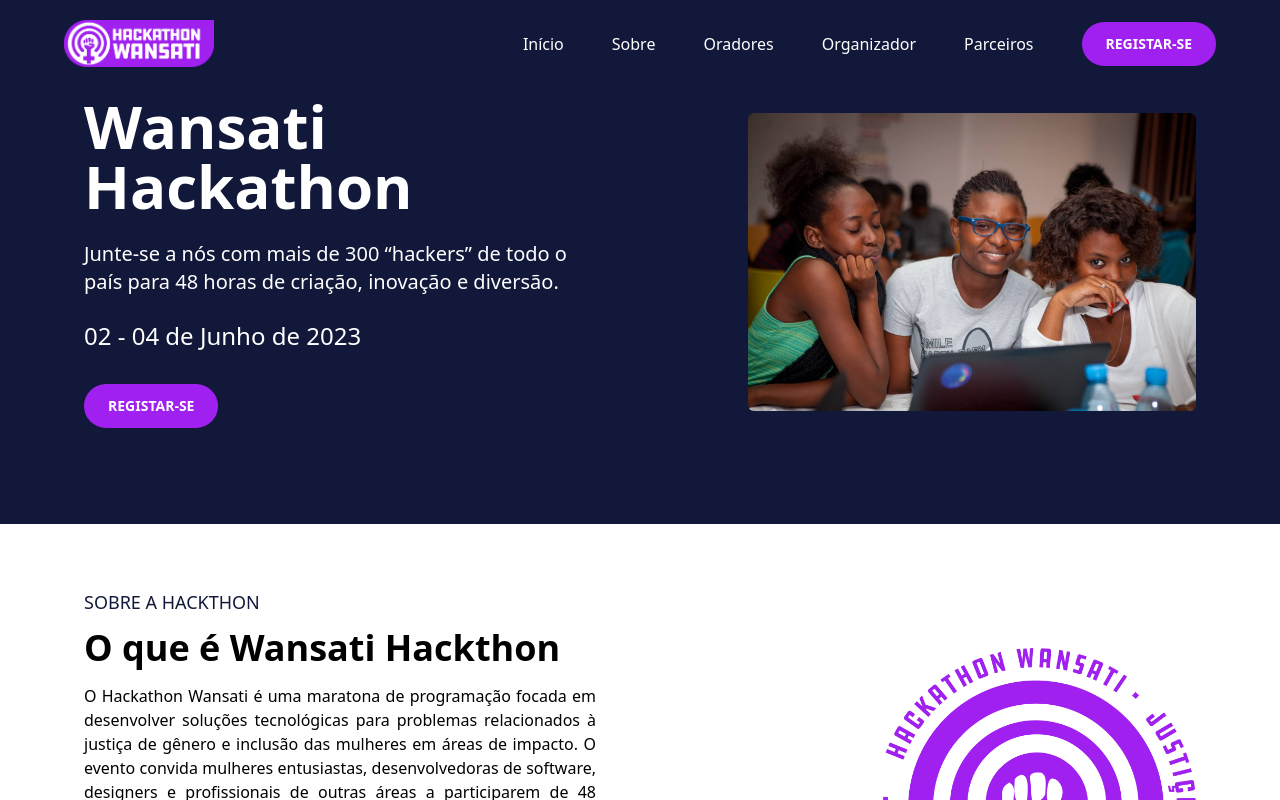
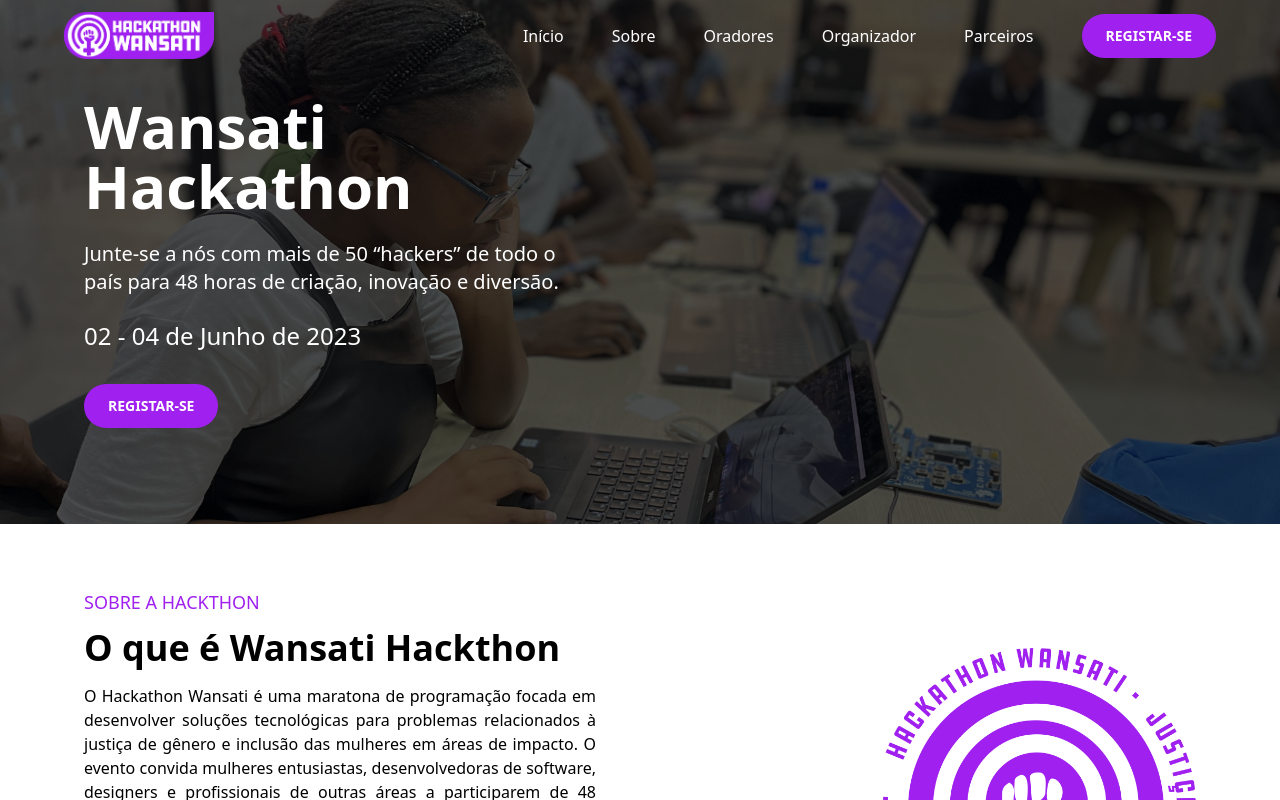
Before and after one commit to rnrnshn/wansati-hackthon, a Next.js app: page / in a window 1280 px wide. Shown: the top 800 px of the page. Built offline with nearby package versions, Linux system fonts and the light colour scheme.

Commit message:
fix: wtf

```diff
--- a/src/app/components/Hero.tsx
+++ b/src/app/components/Hero.tsx
@@ -1,32 +1,34 @@
 import Image from "next/image";
+import Link from "next/link";
 import HeroImage from "../../../public/assets/32954329_2075583172710852_1083557576618016768_n.jpg";
 
 const Hero = () => {
   return (
-    <section className="p-5 py-24 flex justify-between items-center max-w-6xl mx-auto gap-10 max-md:mt-14  max-md:flex-col">
-      <div className="max-w-lg order-2 md:order-1">
+    <section className="p-5 py-24 flex justify-between items-center max-w-6xl mx-auto gap-10 max-md:flex-col">
+      <div className="max-w-lg max-md:mt-8">
         <h1 className="text-6xl text-white font-bold pb-6 max-md:text-3xl max-md:text-center max-md:mb-6 max-md:mt-10">
           Wansati Hackathon
         </h1>
         <p className="text-white text-xl pb-6 max-md:text-center max-md:mb-5">
-          Junte-se a nós com mais de 300 “hackers” de todo o país para 48 horas
+          Junte-se a nós com mais de 50 “hackers” de todo o país para 48 horas
           de criação, inovação e diversão.
         </p>
         <p className="text-white text-2xl pb-8 max-md:text-center max-md:mb-5">02 - 04 de Junho de 2023</p>
 
         <div className="flex max-md:justify-center max-md:mb-20">
-          <a
-            href="#"
+          <Link
+            target="_blank"
+            href="https://bzi34dca96i.typeform.com/to/NUZ0udJj"
             className={`font-bold uppercase text-sm px-6 py-3 rounded-full transition-all duration-700 text-white bg-secondary hover:brightness-75 `}
           >
             REGISTAR-SE
-          </a>
+          </Link>
         </div>
       </div>
 
-      <div className="w-full max-w-md order-1 md:order-2">
+      {/*<div className="w-full max-w-md order-1 md:order-2">
         <Image className="rounded-md" src={HeroImage} alt="wansati" />
-      </div>
+      </div>*/}
     </section>
   );
 }
--- a/src/app/components/Navbar.tsx
+++ b/src/app/components/Navbar.tsx
@@ -48,13 +48,13 @@ const NavBar = () => {
 
   return (
     <nav
-      className={`w-full px-5 transition-colors duration-700 fixed z-10 right-0 left-0 top-0 text-white bg-primary`}
+      className={`w-full px-5 transition-colors duration-700 fixed z-10 right-0 left-0 top-0 text-white ${ scrollY > 200 || navbar ? "bg-primary" : "bg-transparent" }`}
     >
       <div className="max-w-6xl justify-between items-center mx-auto lg:items-center lg:flex">
-        <div className="flex items-center justify-between py-3 lg:py-5 lg:block">
+        <div className="flex items-center justify-between py-3 lg:block">
           <Link href="/">
             <Image
-              src={scrollY > 200 || navbar ? logo : logo}
+              src={logo}
               width={150}
               alt="Wansati Hackathon"
             />
@@ -95,12 +95,13 @@ const NavBar = () => {
               );
             }) }
 
-            <a
-              href="#"
+            <Link
+              target="_blank"
+              href="https://bzi34dca96i.typeform.com/to/NUZ0udJj"
               className={`font-bold uppercase text-sm px-6 py-3 rounded-full transition-all duration-700 text-white bg-secondary hover:brightness-75 `}
             >
               REGISTAR-SE
-            </a>
+            </Link>
           </ul>
         </div>
       </div>
--- a/src/app/components/Partners.tsx
+++ b/src/app/components/Partners.tsx
@@ -6,14 +6,19 @@ import FSDLogo from "../../../public/partners/FSDMOC.svg";
 import kabumDigitalLogo from "../../../public/partners/Kambum.png";
 import standardBankLogo from "../../../public/partners/Standard.png";
 import maputoFrontendersLogo from "../../../public/partners/mf.png";
+import orangeCornersLogo from "../../../public/partners/orangeCorners.png";
 
 const partnersImages = [
 	forumMulherLogo,
+	FSDLogo
+]
+
+const helpersImages = [
 	oXFamLogo,
-	FSDLogo,
 	maputoFrontendersLogo,
 	kabumDigitalLogo,
 	standardBankLogo,
+	orangeCornersLogo
 ]
 
 const Partners = () => {
@@ -21,11 +26,24 @@ const Partners = () => {
 		<section>
 			<div className="max-w-6xl mx-auto flex flex-col space-y-10 mb-16 p-5 container">
 				<h2 className="text-4xl font-sans font-bold text-center">Parceiros</h2>
-				<div className="flex flex-col lg:flex-row lg:flex-nowrap gap-y-20 lg:gap-10 items-center justify-evenly">
+				<div className="max-w-sm mx-auto flex flex-col lg:flex-row lg:flex-nowrap gap-y-20 lg:gap-10 items-center justify-evenly">
 						{ partnersImages.map((partner, index) => {
 							return (
-								<div className="max-w-xs w-full" key={index}>
+								<div className="max-w-[200px] w-full" key={index}>
 									<Image className="aspect-video object-contain w-full" src={partner} alt={`partner ${index + 1}`} />
+								</div>
+							)
+						}) }
+				</div>
+			</div>
+
+			<div className="max-w-6xl mx-auto flex flex-col space-y-10 mb-16 p-5 container">
+				<h2 className="text-4xl font-sans font-bold text-center">Apoio</h2>
+				<div className="flex flex-col lg:flex-row lg:flex-nowrap gap-y-20 lg:gap-10 items-center justify-evenly">
+						{ helpersImages.map((helper, index) => {
+							return (
+								<div className="max-w-[200px] w-full" key={index}>
+									<Image className="aspect-video object-contain w-full" src={helper} alt={`helper ${index + 1}`} />
 								</div>
 							)
 						}) }
--- a/src/app/page.tsx
+++ b/src/app/page.tsx
@@ -20,15 +20,18 @@ import { MoreInfo } from "./components/MoreInfo";
 export default function Home() {
   return (
    <>
-    <header className="bg-primary w-full ">
-      <NavBar/>
-      <Hero/>
+    <header className="bg-hero bg-cover bg-center bg-fixed w-full relative">
+      <div className="relative z-20">
+        <NavBar/>
+        <Hero/>
+      </div>
+      <div className="absolute z-10 bg-black/70 w-full h-full top-0 left-0"></div>
     </header>
     <main>
       <section className="p-5 max-w-6xl mx-auto flex flex-wrap justify-center lg:justify-between items-center gap-10 py-16">
         <div className="max-w-lg w-full">
           <div className="w-full mb-4">
-            <h2 className="text-lg text-primary mb-3">SOBRE A HACKTHON</h2>
+            <h2 className="text-lg text-secondary mb-3 font-medium">SOBRE A HACKTHON</h2>
             <h3 className="text-4xl font-bold">O que é Wansati Hackthon</h3>
           </div>
 
@@ -54,7 +57,7 @@ export default function Home() {
 
       <section className="p-5 max-w-6xl mx-auto py-16">
         <div className="text-center max-w-md w-full mx-auto">
-          <h2 className="text-lg text-primary mb-3">DESAFIOS</h2>
+          <h2 className="text-lg text-secondary mb-3 font-medium">DESAFIOS</h2>
           <h3 className="text-4xl font-bold">Desafios relacionados a justiça de gênero</h3>
         </div>
 
@@ -92,7 +95,7 @@ export default function Home() {
         </div>
       </section>
 
-      <section className="max-w-6xl mx-auto w-full flex flex-col justify-center items-center space-y-16">
+      {/* <section className="max-w-6xl mx-auto w-full flex flex-col justify-center items-center space-y-16">
         <div className="text-center max-w-md w-full space-y-4">
           <h1 className="text-lg text-primary">ORADORES</h1>
           <p className="text-4xl font-bold">Os oradores responsáveis por dirigir esse evento</p>
@@ -104,7 +107,7 @@ export default function Home() {
             )
           }) }
         </div>
-      </section>
+      </section> */}
 
       <section className="p-5 max-w-6xl mx-auto py-16">
         <div className="text-center max-w-md w-full mx-auto">
--- a/tailwind.config.js
+++ b/tailwind.config.js
@@ -18,7 +18,9 @@ module.exports = {
         "beige": "#FFFAF1",
         "green-light": "#DCE9E2",
         "green-light-02": "#F7F9F9"
-
+      },
+      backgroundImage: {
+        "hero": "url(/assets/melanie.jpg)"
       }
     },
   },
```
Also changed, not shown: public/assets/melanie.jpg (added), public/partners/orangeCorners.png (added).
